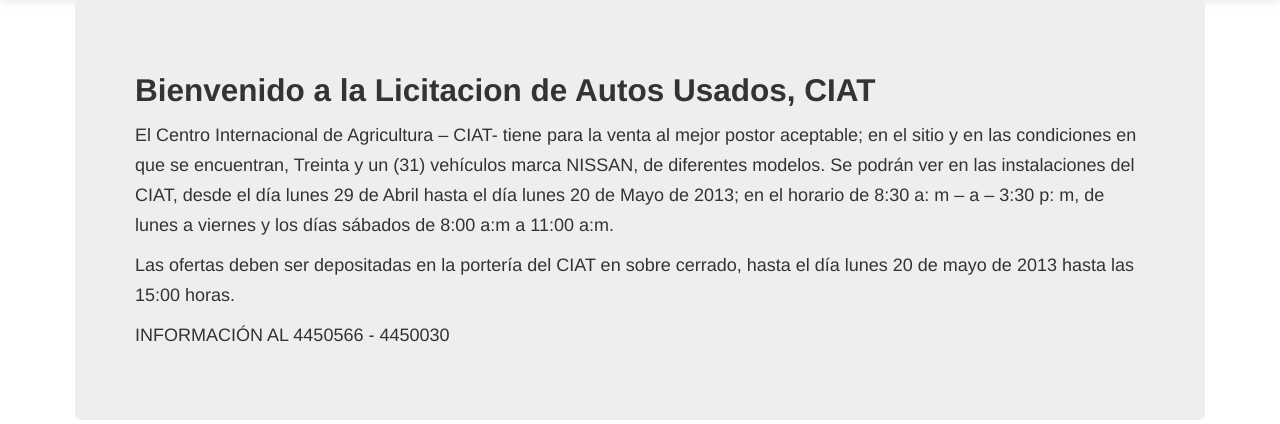
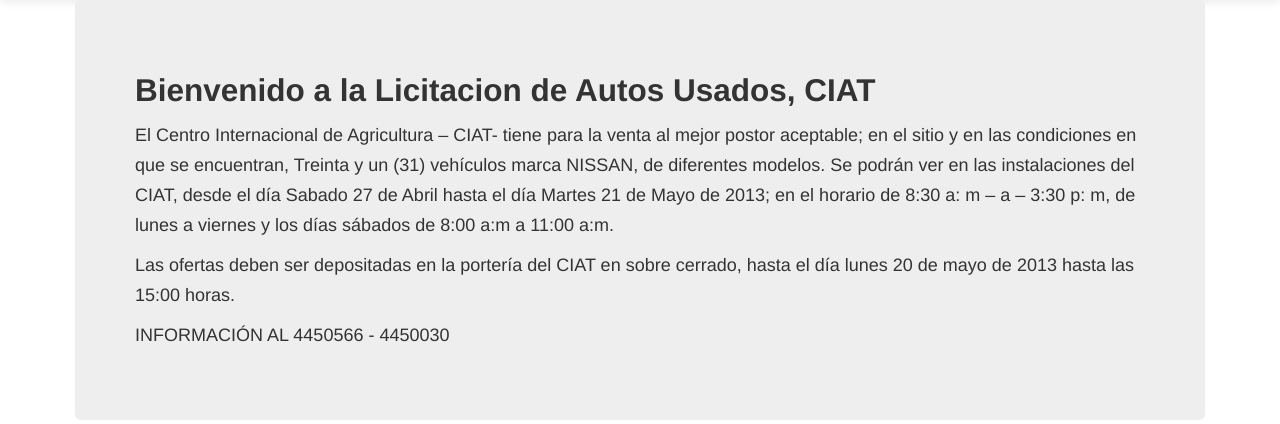
Before and after one commit to yanetevangelista/contenidos, a Django app: page / in a window 1280 px wide. Shown: the part 41-465 px from the top of the page. Run offline with Django 3.2, Linux system fonts and the light colour scheme; data that the repository does not hold is empty; parts of the project's set-up code (start-up, migrations or seed data) failed here and were passed over; some libraries are stand-ins or nearby versions.

Commit message:
cambio menor html

```diff
--- a/contenidos/templates/productos/productos.html
+++ b/contenidos/templates/productos/productos.html
@@ -3,7 +3,7 @@
 {% block contenido %}
     <div class="hero-unit">
         <h2>Bienvenido a la Licitacion de Autos Usados, CIAT</h2>
-        <p>El Centro Internacional de Agricultura – CIAT- tiene para la venta al mejor postor aceptable; en el sitio y en las condiciones en que se encuentran, Treinta y un (31) vehículos marca NISSAN, de diferentes modelos. Se podrán ver en las instalaciones del CIAT, desde el día lunes 29 de Abril hasta el día lunes 20 de Mayo de 2013; en el horario de 8:30 a: m – a – 3:30 p: m, de lunes a viernes y los días sábados de 8:00 a:m a 11:00 a:m.</p>
+        <p>El Centro Internacional de Agricultura – CIAT- tiene para la venta al mejor postor aceptable; en el sitio y en las condiciones en que se encuentran, Treinta y un (31) vehículos marca NISSAN, de diferentes modelos. Se podrán ver en las instalaciones del CIAT, desde el día Sabado 27 de Abril hasta el día Martes 21 de Mayo de 2013; en el horario de 8:30 a: m – a – 3:30 p: m, de lunes a viernes y los días sábados de 8:00 a:m a 11:00 a:m.</p>
         <p>Las ofertas deben ser depositadas en la portería del CIAT en sobre cerrado, hasta el día lunes 20 de mayo de 2013 hasta las 15:00 horas.</p>
             <p>INFORMACIÓN AL 4450566 - 4450030 </p>
     </div>
```
